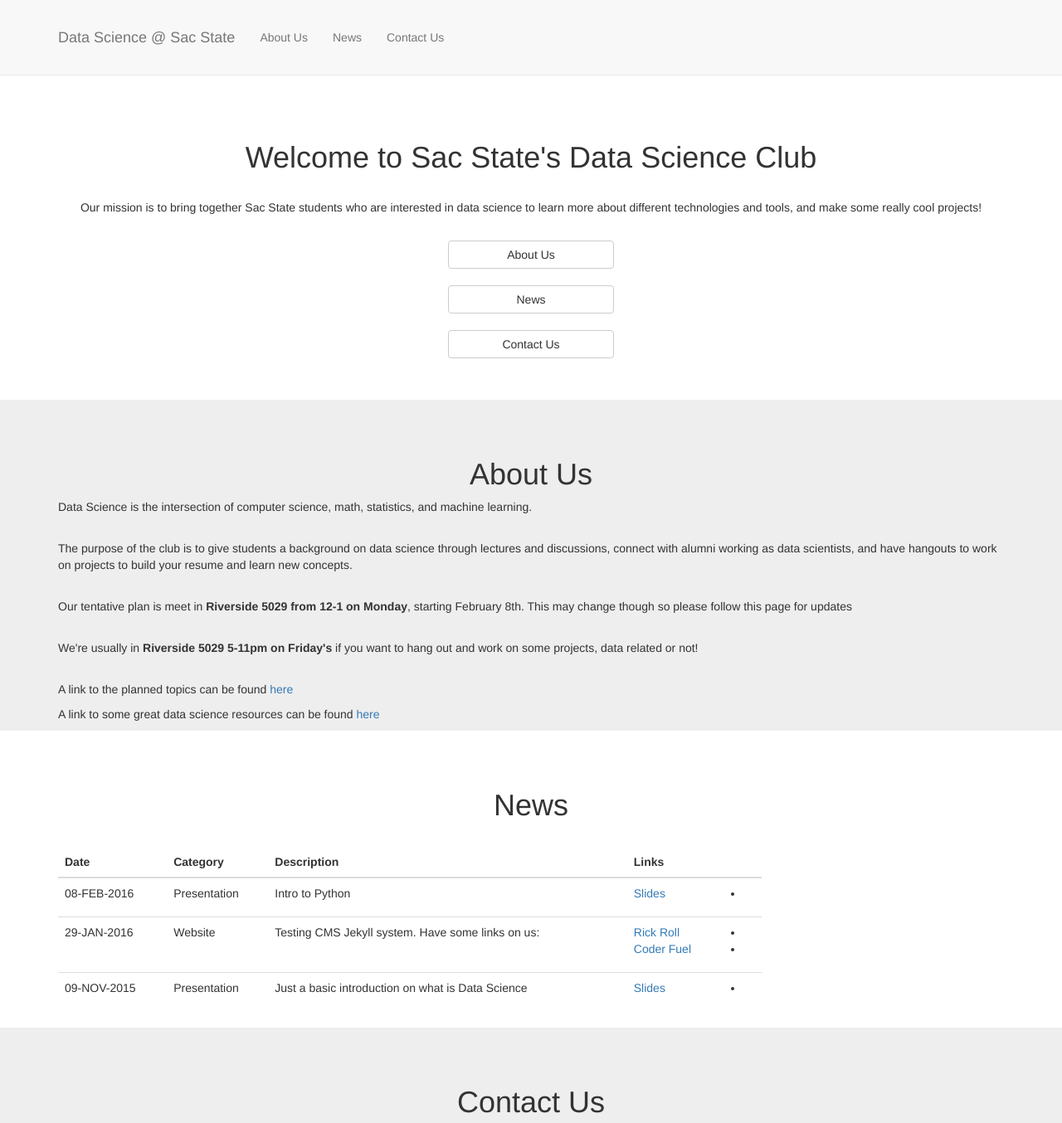
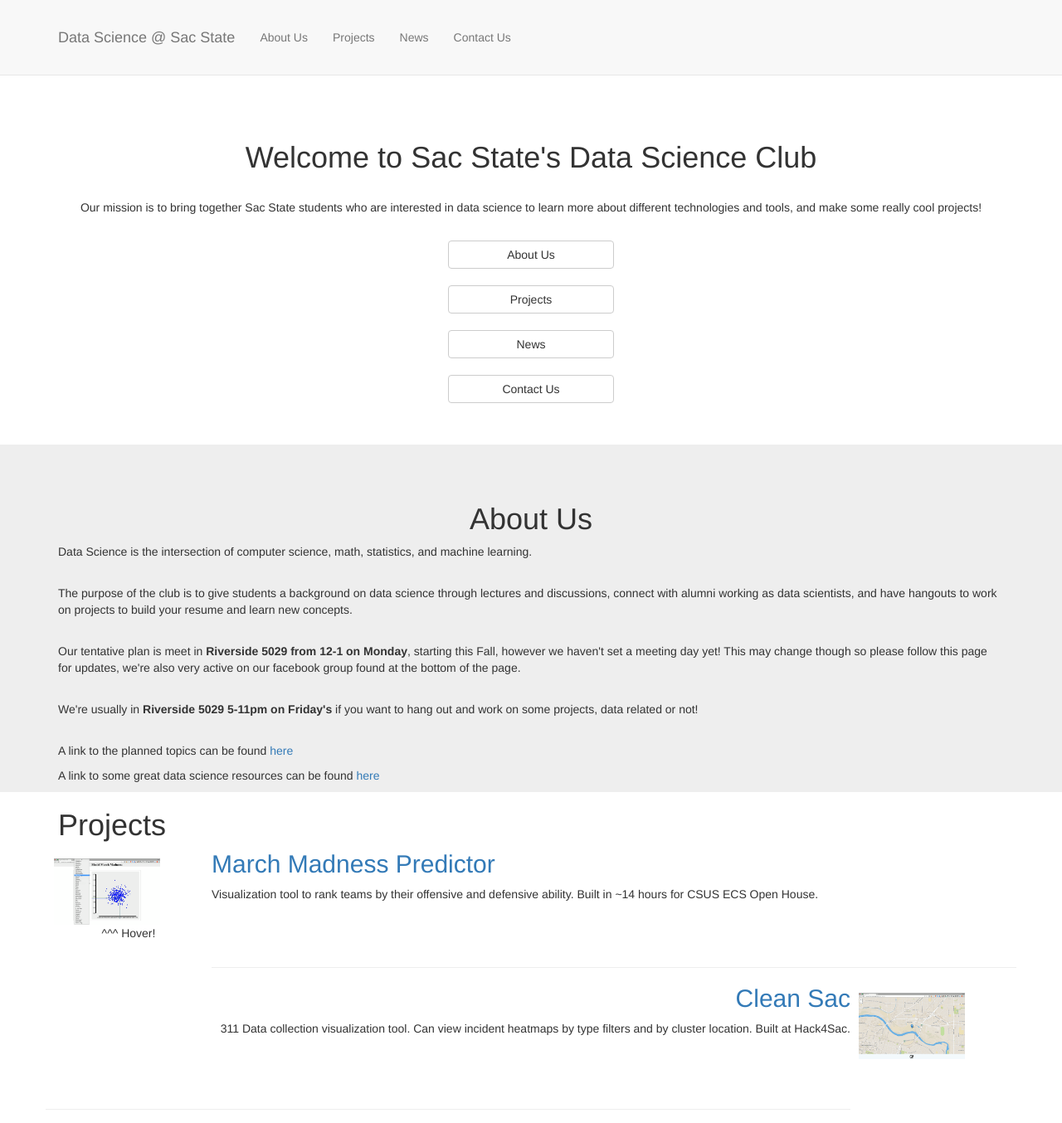
Before and after one commit to DataScience-SacState/DataScience-SacState.github.io, a Jekyll site: the page built from index.html, in a window 1280 px wide and 1400 px high, cut to the strip 0-1354 px from the top of the window. Shown: the whole strip at 83% size. Built offline with Jekyll 4.4.1, drawn with Linux system fonts in a browser that asks for light colours; some of the changed text lies outside the part shown.

Commit message:
added projects and updated descriptions

```diff
--- a/css/dank.css
+++ b/css/dank.css
@@ -32,6 +32,11 @@
 	padding-bottom: 50px;
 }
 
+.projects-section{
+	height: auto;
+	padding-bottom: 50px;
+}
+
 .about-section{
 	height: auto;
 	padding-top: 50px;
@@ -56,3 +61,6 @@
 		padding-top: 50px;
 	}
 }
+.entry-image { width: 200px; height: 200px; padding: 10px;}
+.entry-image img { transition: all .2s ease-in-out; width: 128px; }
+.entry-image img:hover { transform: scale(3); }
--- a/index.html
+++ b/index.html
@@ -15,6 +15,7 @@ layout: default
                     <span class="icon-bar"></span>
                     <span class="icon-bar"></span>
                     <span class="icon-bar"></span>
+                    <span class="icon-bar"></span>
                 </button>
                 <a class="navbar-brand page-scroll" href="#page-top">Data Science @ Sac State</a>
             </div>
@@ -28,6 +29,9 @@ layout: default
                     </li>
                     <li>
                         <a class="page-scroll" href="#about">About Us</a>
+                    </li>
+                    <li>
+                        <a class="page-scroll" href="#about">Projects</a>
                     </li>
                     <li>
                         <a class="page-scroll" href="#services">News</a>
@@ -51,6 +55,9 @@ layout: default
                     <br><p style="font-size:100%;"> Our mission is to bring together Sac State students who are interested in data science to learn more about different technologies and tools, and make some really cool projects! </p>
                     <br>
                     <a class="front-btn btn btn-default page-scroll" href="#about">About Us</a>
+                    <br>
+                    <br>
+                    <a class="front-btn btn btn-default page-scroll" href="#projects">Projects</a>
                     <br>
                     <br>
                     <a class="front-btn btn btn-default page-scroll" href="#services">News</a>
@@ -78,7 +85,7 @@ layout: default
                 <br>
                 <p align="left"  style="font-size:100%;">The purpose of the club is to give students a background on data science through lectures and discussions, connect with alumni working as data scientists, and have hangouts to work on projects to build your resume and learn new concepts. </p>
                 <br>
-                <p align="left" style="font-size:100%;">Our tentative plan is meet in <strong>Riverside 5029 from 12-1 on Monday</strong>, starting February 8th. This may change though so please follow this page for updates</p>
+                <p align="left" style="font-size:100%;">Our tentative plan is meet in <strong>Riverside 5029 from 12-1 on Monday</strong>, starting this Fall, however we haven't set a meeting day yet! This may change though so please follow this page for updates, we're also very active on our facebook group found at the bottom of the page.</p>
                 <br>
                 <p align="left" style="font-size:100%;">We're usually in <strong>Riverside 5029 5-11pm on Friday's</strong> if you want to hang out and work on some projects, data related or not!</p>
                 <br>
@@ -90,6 +97,99 @@ layout: default
         </div>
 
         </div>
+    </section>
+    <!-- Projects-->
+    <section id="projects" class="projects-section">
+        <div class="container">
+            <div class="row">
+                <div class="col-lg-12">
+                    <h1>Projects</h1>
+            </div>
+            <br>
+  <hr />
+  <div class="entry" style="min-height: 130px">
+
+      <div class="entry-image" style="float:left">
+          <img src="/img/showcase/marchmadness.gif" />
+
+          <p style="text-align: center;">^^^ Hover!</p>
+
+      </div>
+
+
+      <div class="entry-text" style="text-align:left;padding-left:138px;">
+          <h2 class="entry-name">
+              <a href="http://datascience-sacstate.github.io/March-Madness">
+                  March Madness Predictor
+              </a>
+          </h2>
+
+          <p>Visualization tool to rank teams by their offensive and defensive ability. Built in ~14 hours for CSUS ECS Open House.</p>
+      </div>
+  </div>
+
+  <hr />
+
+  <div class="entry" style="min-height: 130px">
+
+
+      <div class="entry-image" style="float:right">
+          <img src="/img/showcase/cleansac.gif" />
+
+      </div>
+
+
+      <div class="entry-text" style="text-align:right;padding-right:138px;">
+          <h2 class="entry-name">
+              <a href="http://datascience-sacstate.github.io/clean-sac/src/">
+                  Clean Sac
+              </a>
+          </h2>
+
+          <p>311 Data collection visualization tool. Can view incident heatmaps by type filters and by cluster location. Built at Hack4Sac.</p>
+      </div>
+  </div>
+
+  <hr />
+        </div>
+  <hr />
+
+  <div class="entry" style="min-height: 130px">
+
+
+      <div class="entry-image" style="float:left">
+          <img src="/img/showcase/couchcoder.gif" />
+
+      </div>
+
+
+      <div class="entry-text" style="text-align:left;padding-right:138px;">
+          <h2 class="entry-name">
+              <a href="https://github.com/DataScience-SacState/HackDavis?files=1">
+                  Couch Coder
+              </a>
+          </h2>
+          <p>Couch Coder is a IDE for google docs that supports syntax highlighting! Built at HackDavis, won best dev tool.</p>
+      </div>
+  </div>
+  <div class="entry" style="min-height: 130px">
+
+
+      <div class="entry-image" style="float:right">
+          <img src="/" />
+
+      </div>
+
+
+      <div class="entry-text" style="text-align:left;padding-right:138px;">
+          <h2 class="entry-name">
+              <a href="https://github.com/DataScience-SacState/iidata_boyz">
+                  Iidata Timed Contest
+              </a>
+          </h2>
+          <p>A 3 hour timed data analysis contest at UC Davis Statistics Club's data science conference where we won first place.</p>
+      </div>
+  </div>
     </section>
 
     <!-- News Section -->
```
Also changed, not shown: index2.html (deleted, +0 -184 lines), img/showcase/cleansac.gif (added), img/showcase/couchcoder.gif (added), img/showcase/marchmadness.gif (added), 10 other files.
